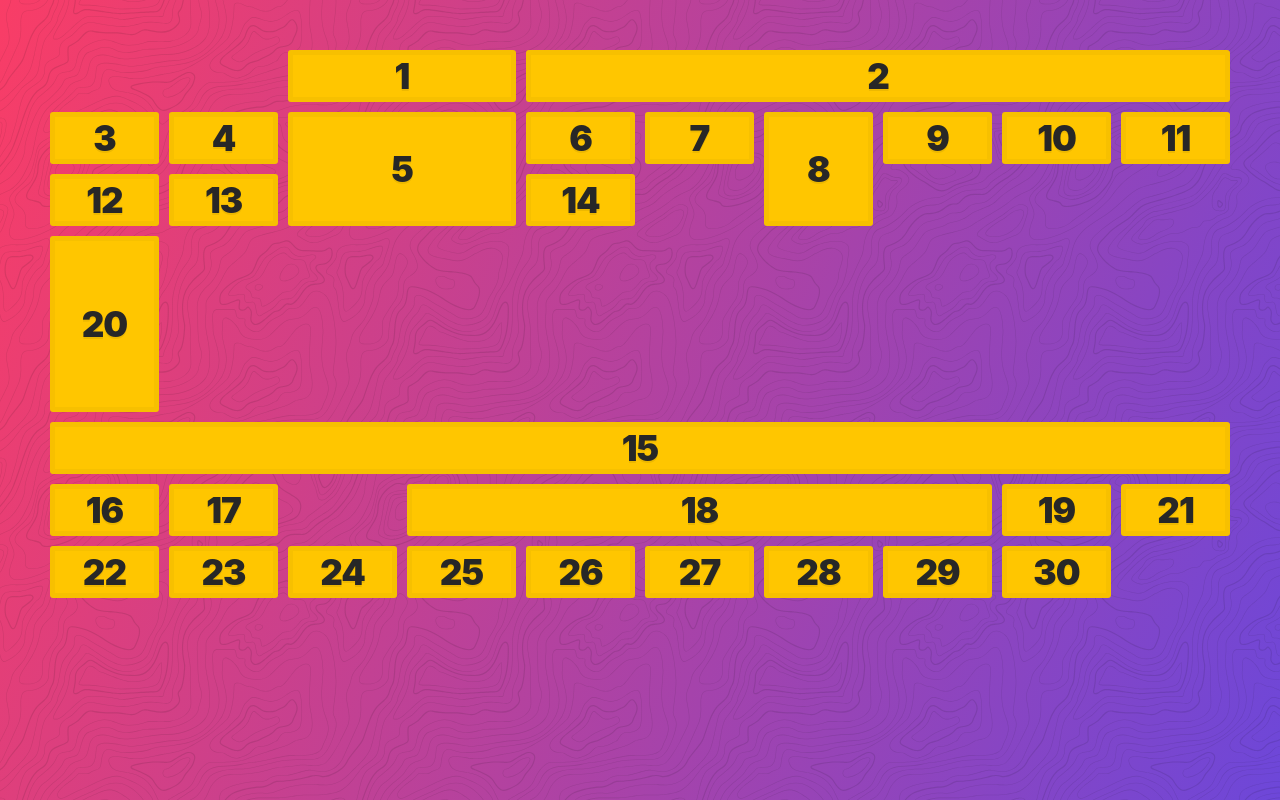
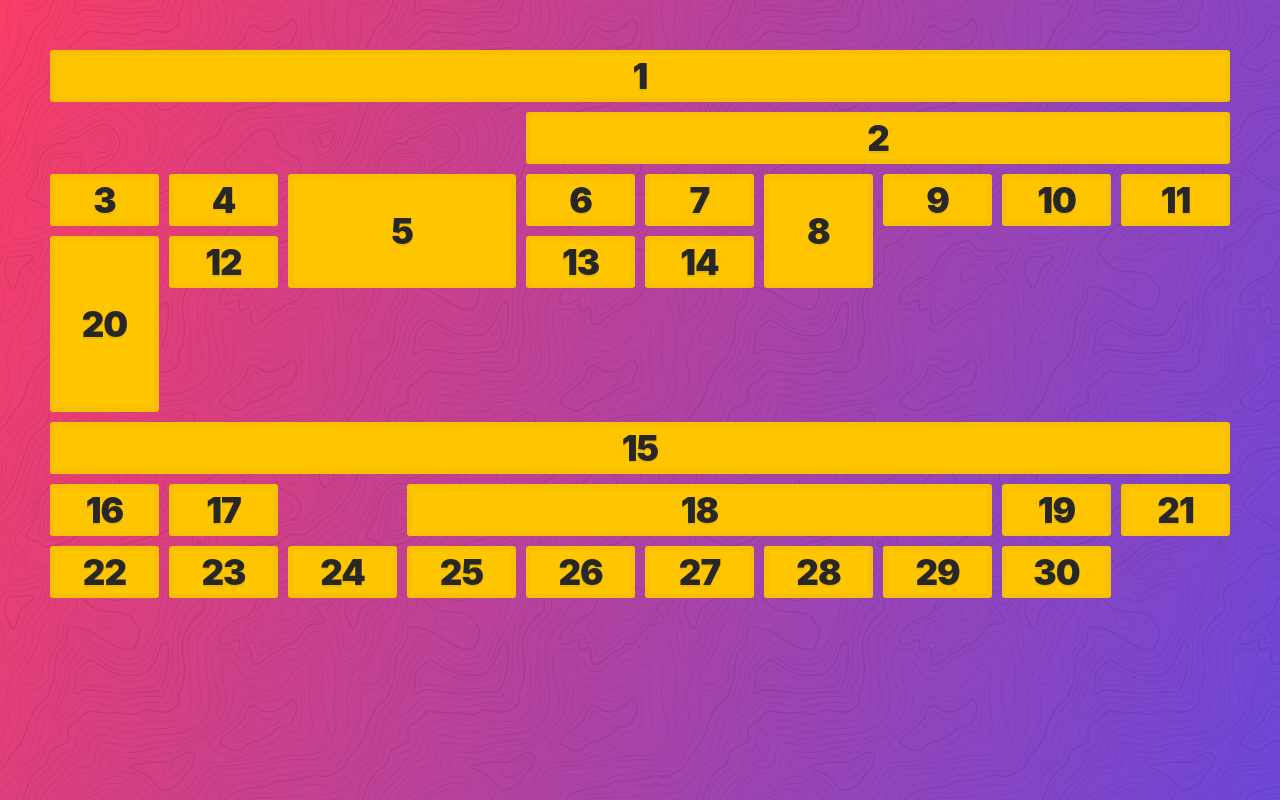
Before and after one commit to juansalvatore/css-grid-practice, a plain HTML site: page index.html in a window 1280 px wide. Drawn offline with Linux system fonts and the light colour scheme.

```diff
--- a/index.html
+++ b/index.html
@@ -54,7 +54,7 @@
       }
 
       .item1 {
-        grid-column: 3 / 5;
+        grid-column: 1 / -1;
       }
 
       .item2 {
```
